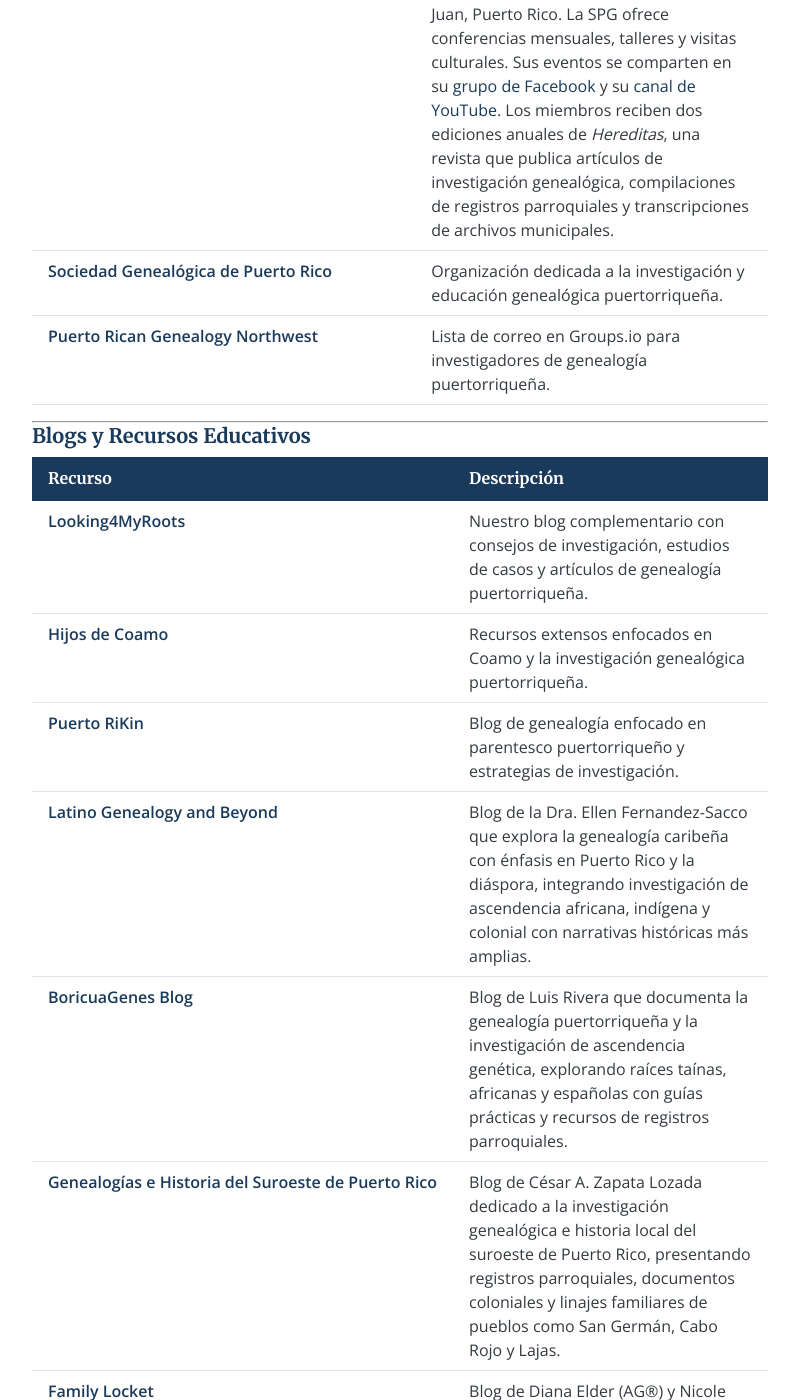
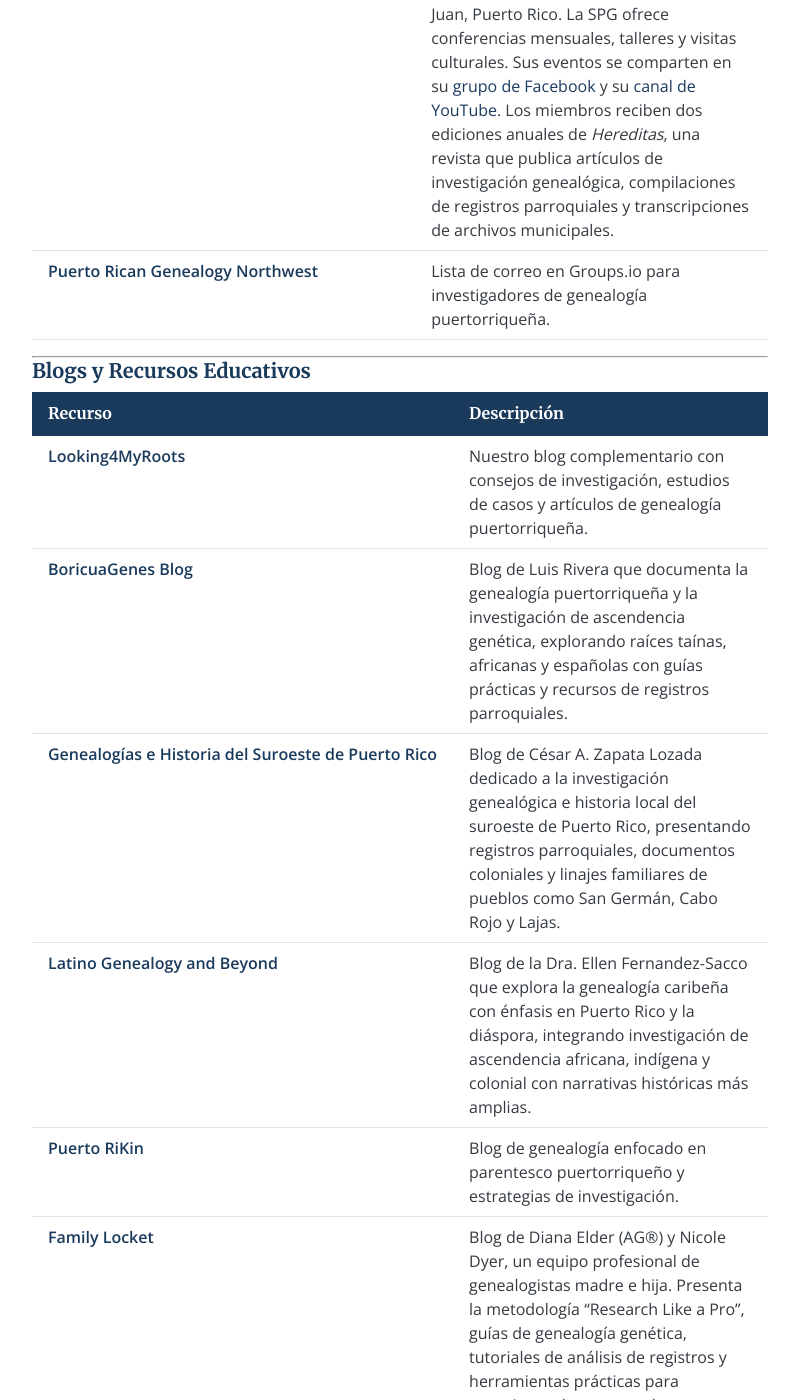
Before and after one commit to SylviaVargas/puertoricangenealogygroup, a Jekyll site: the page built from es/recursos.md, in a window 1280 px wide and 1400 px high, scrolled down 1826 px. Shown: the whole window, without its empty margins (240-1039 px from the left). Built offline with Jekyll 4.4.1, drawn with Linux system fonts in a browser that asks for light colours; some of the changed text lies outside the part shown.

```diff
--- a/es/recursos.md
+++ b/es/recursos.md
@@ -50,7 +50,6 @@ Una colección curada de archivos, bases de datos y herramientas para investigar
 | Recurso | Descripción |
 |---------|-------------|
 | <a href="https://genealogiapr.com/" target="_blank" rel="noopener">Sociedad Puertorriqueña de Genealogía (SPG)</a> | Sociedad genealógica con sede en San Juan, Puerto Rico. La SPG ofrece conferencias mensuales, talleres y visitas culturales. Sus eventos se comparten en su <a href="https://www.facebook.com/groups/spgpuertorico" target="_blank" rel="noopener">grupo de Facebook</a> y su <a href="https://www.youtube.com/@sociedadpr" target="_blank" rel="noopener">canal de YouTube</a>. Los miembros reciben dos ediciones anuales de <em>Hereditas</em>, una revista que publica artículos de investigación genealógica, compilaciones de registros parroquiales y transcripciones de archivos municipales. |
-| <a href="https://www.prgenealogy.com/" target="_blank" rel="noopener">Sociedad Genealógica de Puerto Rico</a> | Organización dedicada a la investigación y educación genealógica puertorriqueña. |
 | <a href="https://groups.io/g/PRGENEALOGY-NW" target="_blank" rel="noopener">Puerto Rican Genealogy Northwest</a> | Lista de correo en Groups.io para investigadores de genealogía puertorriqueña. |
 
 ---
@@ -60,12 +59,12 @@ Una colección curada de archivos, bases de datos y herramientas para investigar
 | Recurso | Descripción |
 |---------|-------------|
 | <a href="https://looking4myroots.com" target="_blank" rel="noopener">Looking4MyRoots</a> | Nuestro blog complementario con consejos de investigación, estudios de casos y artículos de genealogía puertorriqueña. |
-| <a href="https://www.hijosdecoamopr.com/" target="_blank" rel="noopener">Hijos de Coamo</a> | Recursos extensos enfocados en Coamo y la investigación genealógica puertorriqueña. |
-| <a href="https://puertorikin.com/" target="_blank" rel="noopener">Puerto RiKin</a> | Blog de genealogía enfocado en parentesco puertorriqueño y estrategias de investigación. |
-| <a href="https://latinogenealogyandbeyond.com/" target="_blank" rel="noopener">Latino Genealogy and Beyond</a> | Blog de la Dra. Ellen Fernandez-Sacco que explora la genealogía caribeña con énfasis en Puerto Rico y la diáspora, integrando investigación de ascendencia africana, indígena y colonial con narrativas históricas más amplias. |
 | <a href="https://boricuagenes.com/" target="_blank" rel="noopener">BoricuaGenes Blog</a> | Blog de Luis Rivera que documenta la genealogía puertorriqueña y la investigación de ascendencia genética, explorando raíces taínas, africanas y españolas con guías prácticas y recursos de registros parroquiales. |
 | <a href="https://genus-meridiem-pr.blogspot.com/" target="_blank" rel="noopener">Genealogías e Historia del Suroeste de Puerto Rico</a> | Blog de César A. Zapata Lozada dedicado a la investigación genealógica e historia local del suroeste de Puerto Rico, presentando registros parroquiales, documentos coloniales y linajes familiares de pueblos como San Germán, Cabo Rojo y Lajas. |
+| <a href="https://latinogenealogyandbeyond.com/" target="_blank" rel="noopener">Latino Genealogy and Beyond</a> | Blog de la Dra. Ellen Fernandez-Sacco que explora la genealogía caribeña con énfasis en Puerto Rico y la diáspora, integrando investigación de ascendencia africana, indígena y colonial con narrativas históricas más amplias. |
+| <a href="https://puertorikin.com/" target="_blank" rel="noopener">Puerto RiKin</a> | Blog de genealogía enfocado en parentesco puertorriqueño y estrategias de investigación. |
 | <a href="https://familylocket.com/" target="_blank" rel="noopener">Family Locket</a> | Blog de Diana Elder (AG®) y Nicole Dyer, un equipo profesional de genealogistas madre e hija. Presenta la metodología "Research Like a Pro", guías de genealogía genética, tutoriales de análisis de registros y herramientas prácticas para organizar y documentar la investigación de historia familiar. |
+| <a href="https://www.hijosdecoamopr.com/" target="_blank" rel="noopener">Hijos de Coamo</a> | Recursos extensos enfocados en Coamo y la investigación genealógica puertorriqueña. |
 
 ---
 
```
Also changed, not shown: resources.md (+3 -3 lines).
